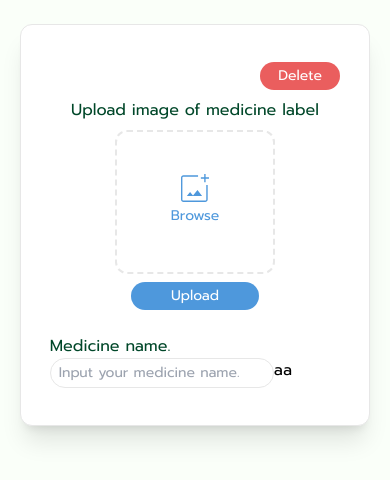
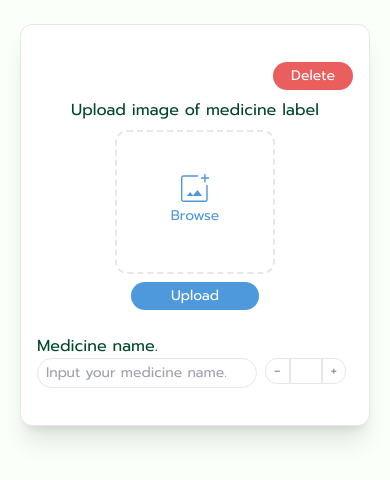
Before and after one commit to chanunchida-cha/Optical-Character-Recognition-POC, a Next.js app: page / in a window 390 px wide. Shown: the top 480 px of the page. Built offline with nearby package versions, Linux system fonts and the light colour scheme.

Commit message:
#button add value

```diff
--- a/src/components/FormMed.tsx
+++ b/src/components/FormMed.tsx
@@ -1,4 +1,4 @@
-import BoxLayOut from "@/layouts/BoxLayOut";
+import BoxLayout from "@/layouts/BoxLayout";
 import Button from "@/ui/Button";
 import React, { ReactElement } from "react";
 
@@ -17,14 +17,15 @@ function FormMed({
   setImage,
 }: Props): ReactElement {
   return (
-    <BoxLayOut
+    <BoxLayout
       image={image!}
       preview={preview!}
       setPreview={setPreview}
       setImage={setImage}
-      buttonDelete=<Button title="Delete" type="delete" />
-      buttonUpload=<Button title="Upload" type="upload" />
-      icon=<svg
+      buttonDelete={<Button title="Delete" type="delete" />}
+      buttonUpload={<Button title="Upload" type="upload" />}
+      icon={
+        <svg
           xmlns="http://www.w3.org/2000/svg"
           width="28"
           height="28"
@@ -36,6 +37,7 @@ function FormMed({
             fill="#4E98DC"
           />
         </svg>
+      }
     />
   );
 }
--- a/src/layouts/BoxLayOut.tsx
+++ b/src/layouts/BoxLayOut.tsx
@@ -1,4 +1,5 @@
 import Button from "@/ui/Button";
+import ButtonAmount from "@/ui/ButtonAmount";
 import { previewImage } from "@/utils/previewImage";
 import React, { ChangeEvent } from "react";
 
@@ -12,7 +13,7 @@ type Props = {
   setImage: (file: File) => void;
 };
 
-const BoxLayOut = ({
+const BoxLayout = ({
   preview,
   image,
   icon,
@@ -23,7 +24,7 @@ const BoxLayOut = ({
 }: Props) => {
   return (
     <div className="flex flex-col justify-around ">
-      <div className="shrink w-full  bg-box mb-2 px-[1.8rem] py-[2.3rem] h-fit sm:h-[40rem] sm:px-[6rem] sm:py-[3rem] rounded-xl shadow-xl text-[1rem] sm:text-[1.3rem] border border-border-box ">
+      <div className="shrink w-full  bg-box mb-2 px-[1rem] py-[2.3rem] h-fit sm:h-[40rem] sm:px-[6rem] sm:py-[3rem] rounded-xl shadow-xl text-[1rem] sm:text-[1.3rem] border border-border-box ">
         <div className="flex justify-end mb-2">{buttonDelete}</div>
         <div className="mb-2">
           <div className="flex justify-center text-title-text ">
@@ -55,7 +56,7 @@ const BoxLayOut = ({
                   name="file-upload"
                   type="file"
                   className="sr-only"
-                  onChange={async (e) => {
+                  onChange={(e) => {
                     previewImage(e, setPreview, setImage, image!);
                   }}
                   required
@@ -68,13 +69,15 @@ const BoxLayOut = ({
         <div>
           <div className="text-title-text mt-6">Medicine name.</div>
           <div className="flex flex-row">
-            <div className="w-[14rem] sm:w-[20rem] ">
+            <div className="w-[15rem] sm:w-[20rem] ">
               <input
                 placeholder="Input your medicine name. "
                 className="w-full text-sm sm:text-[1rem]  border border-border-box rounded-3xl py-1 sm:py-2 px-2"
               />
             </div>
-            <div>aa</div>
+            <div className="w-[6rem] sm:w-[10rem] ml-2 sm:ml-2">
+              <ButtonAmount />
+            </div>
           </div>
         </div>
       </div>
@@ -82,4 +85,4 @@ const BoxLayOut = ({
   );
 };
 
-export default BoxLayOut;
+export default BoxLayout;
--- a/src/pages/index.tsx
+++ b/src/pages/index.tsx
@@ -1,5 +1,5 @@
 import FormMed from "@/components/FormMed";
-import BoxLayOut from "@/layouts/BoxLayOut";
+import BoxLayOut from "@/layouts/BoxLayout";
 import React, { ReactElement, useState } from "react";
 
 interface Props {}
--- /dev/null
+++ b/src/ui/ButtonAmount.tsx
@@ -0,0 +1,23 @@
+import React from "react";
+
+function ButtonAmount() {
+  return (
+    <div className="flex flex-row">
+      <div className="">
+        <button className="text-text-button-plus-minus border px-2 rounded-l-xl">
+          -
+        </button>
+      </div>
+      <div className="basis-8">
+        <input className="border w-full " />
+      </div>
+      <div className="">
+        <button className="text-text-button-plus-minus border px-2 rounded-r-xl">
+          +
+        </button>
+      </div>
+    </div>
+  );
+}
+
+export default ButtonAmount;
```
Lines whose indentation alone changed are shown as unchanged.
